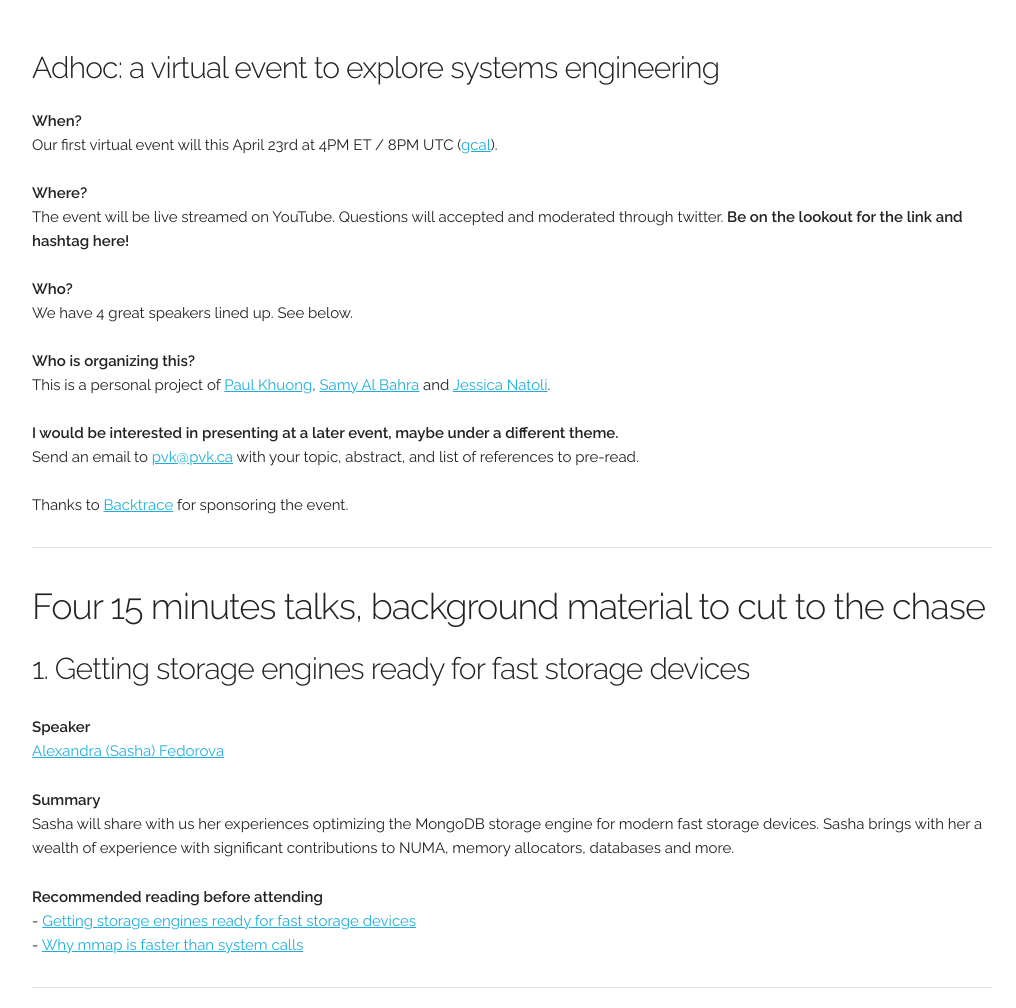
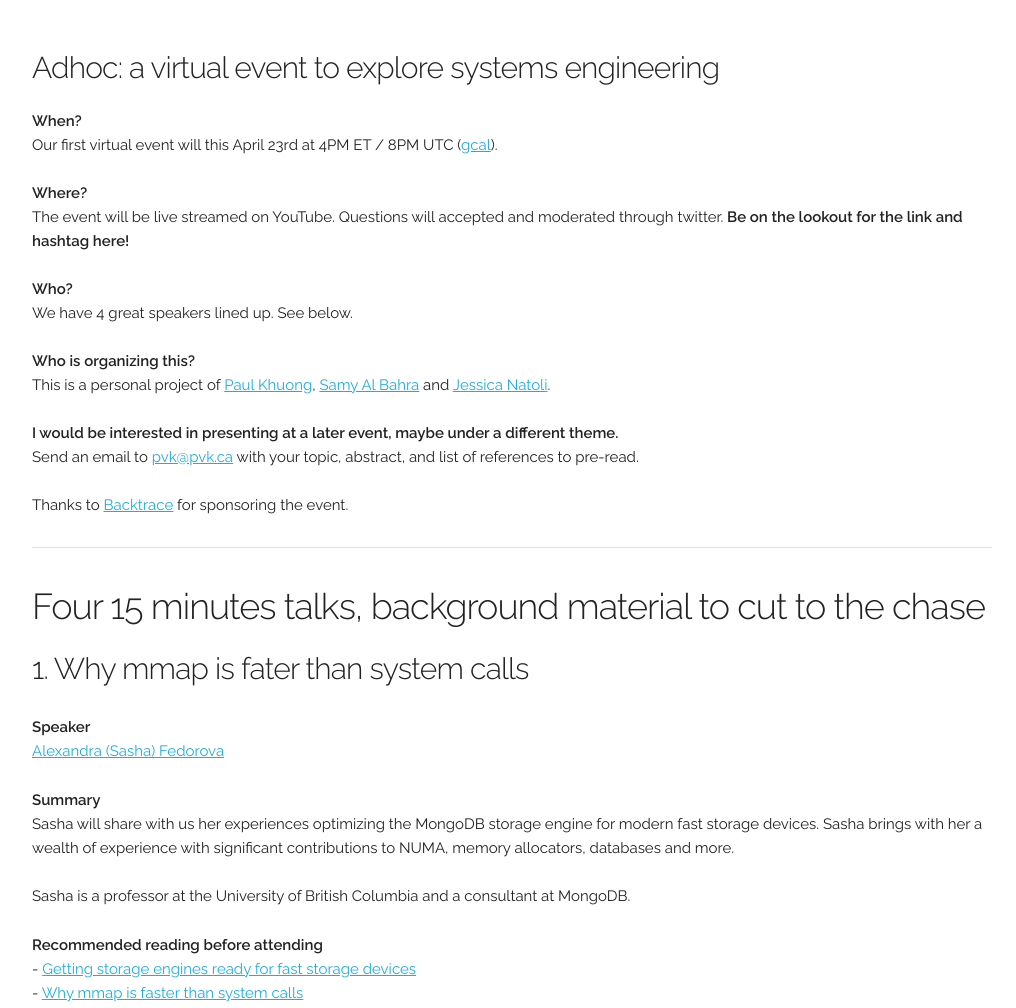
Before and after one commit to sbahra/adhoc, a plain HTML site: page index.html in a window 1280 px wide. Shown: the top 1008 px of the page, without its empty margins (128-1144 px from the left). Drawn offline with Linux system fonts and the light colour scheme.

Commit message:
Update afedorova's section.

```diff
--- a/index.html
+++ b/index.html
@@ -34,7 +34,7 @@
      </div>
       <h3>Four 15 minutes talks, background material to cut to the chase</h3>
       <div class="row">
-              <h4>1. Getting storage engines ready for fast storage devices</h4>
+              <h4>1. Why mmap is fater than system calls</h4>
               </p>
 	      <p><b>Speaker</b><br>
               <a href="https://www.ece.ubc.ca/~sasha/">Alexandra (Sasha) Fedorova</a>
@@ -43,7 +43,8 @@
 	      Sasha will share with us her experiences optimizing the MongoDB storage engine
 	      for modern fast storage devices. Sasha brings with her a wealth of experience
 	      with significant contributions to NUMA, memory allocators,
-	      databases and more.
+	      databases and more.<br><br>
+              Sasha is a professor at the University of British Columbia and a consultant at MongoDB.
 	      </p>
 	      <p><b>Recommended reading before attending</b><br>
 	      - <a href="https://engineering.mongodb.com/post/getting-storage-engines-ready-for-fast-storage-devices">Getting storage engines ready for fast storage devices</a><br>
```
